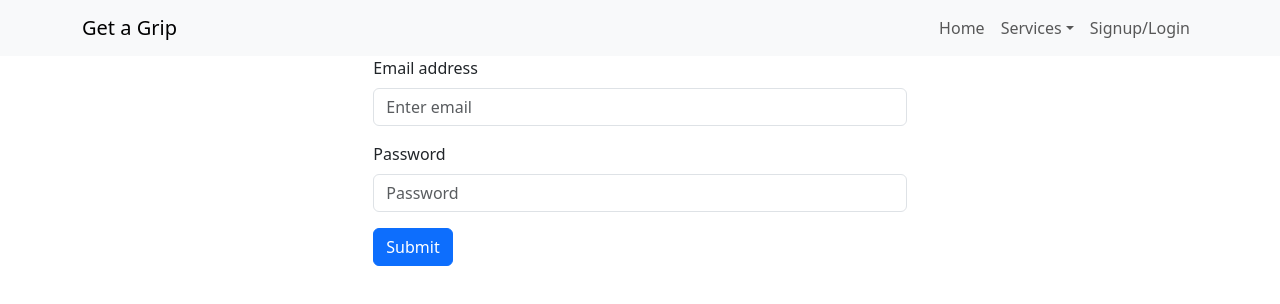
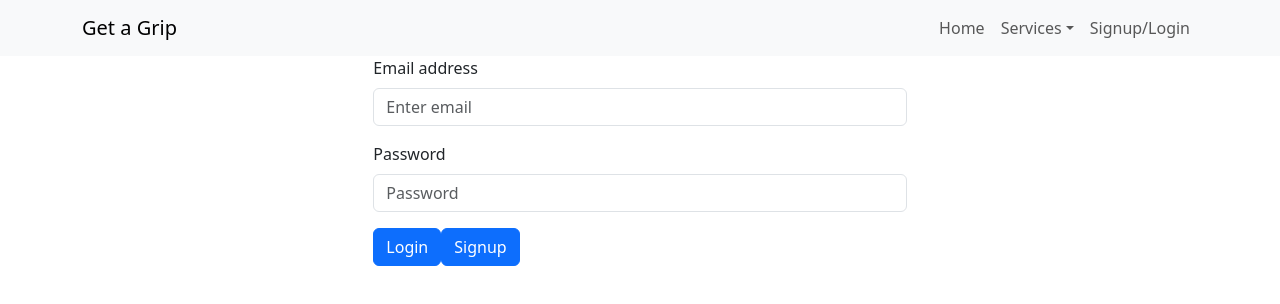
Before and after one commit to nlpaulhus/Capstone-Project, a React (Vite) app in the folder frontend/: page /login/email in a window 1280 px wide. Shown: the top 304 px of the page. Built offline with nearby package versions, Linux system fonts and the light colour scheme.

Commit message:
Login error handling

```diff
--- a/frontend/src/pages/LoginPage/LoginPage.jsx
+++ b/frontend/src/pages/LoginPage/LoginPage.jsx
@@ -1,10 +1,13 @@
 import Button from "react-bootstrap/Button";
 import Form from "react-bootstrap/Form";
 import { useState } from "react";
+import { useNavigate } from "react-router-dom";
 import axios from "axios";
 
 function LoginPage() {
+  const navigate = useNavigate();
   const [loginData, setLoginData] = useState({ email: "", password: "" });
+  const [formError, setFormError] = useState("");
 
   const onChangeHandler = (e) => {
     setLoginData({ ...loginData, [e.target.id]: e.target.value });
@@ -13,11 +16,19 @@ function LoginPage() {
   const handleSubmit = async (e) => {
     e.preventDefault();
 
-    const result = await axios.post("http://localhost:3000/login", loginData, {
-      headers: { "Content-Type": "application/json" },
-      withCredentials: true,
-    });
-    console.log(result);
+    try {
+      const result = await axios.post(
+        "http://localhost:3000/login",
+        loginData,
+        {
+          headers: { "Content-Type": "application/json" },
+          withCredentials: true,
+        }
+      );
+      navigate("/");
+    } catch (err) {
+      setFormError(err.response.data.error);
+    }
   };
 
   return (
@@ -42,10 +53,14 @@ function LoginPage() {
             value={loginData.password}
           />
         </Form.Group>
-        <Button variant="primary" type="submit" onClick={handleSubmit}>
-          Submit
+        <Button type="submit" onClick={handleSubmit}>
+          Login
+        </Button>
+        <Button type="button" onClick={() => navigate("/signup")}>
+          Signup
         </Button>
       </Form>
+      <span style={{ color: "red" }}>{formError}</span>
     </div>
   );
 }
```
Also changed, not shown: 1 other file (tests, documents, lock files or other folders).
